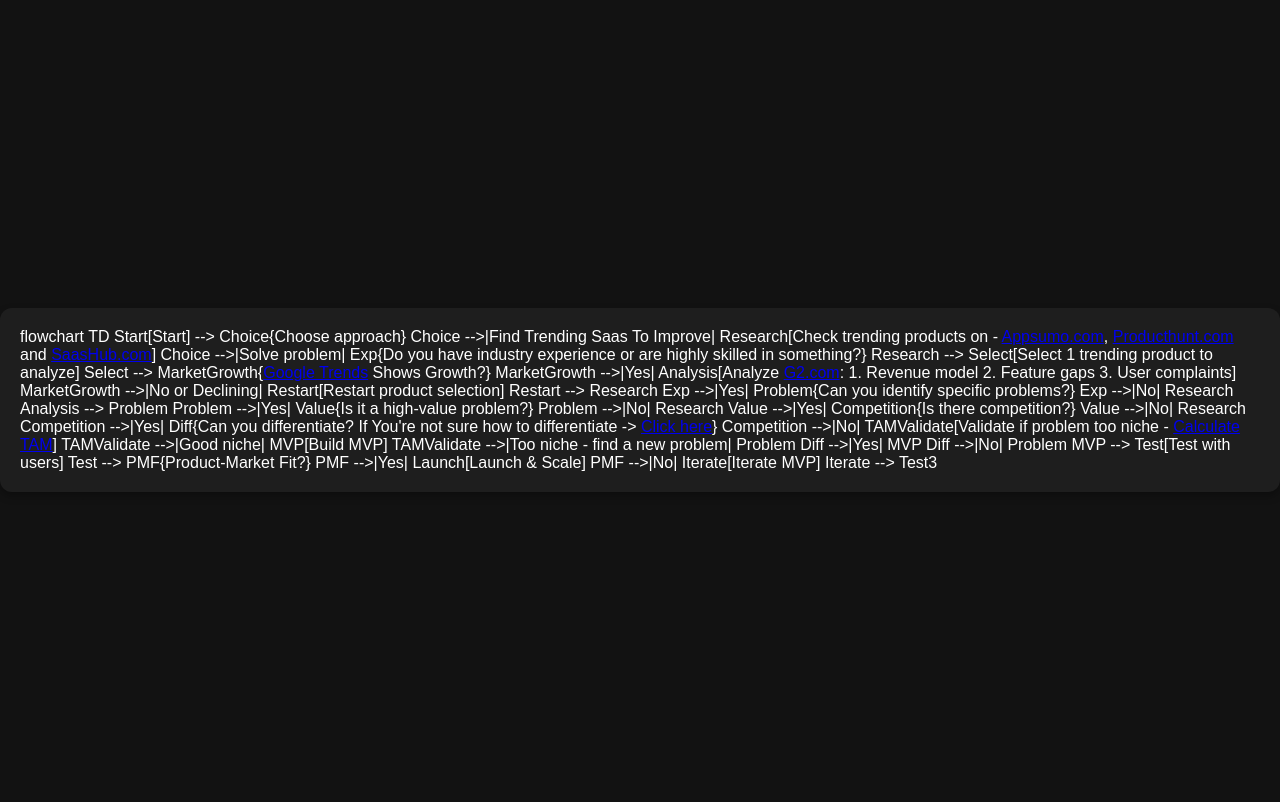
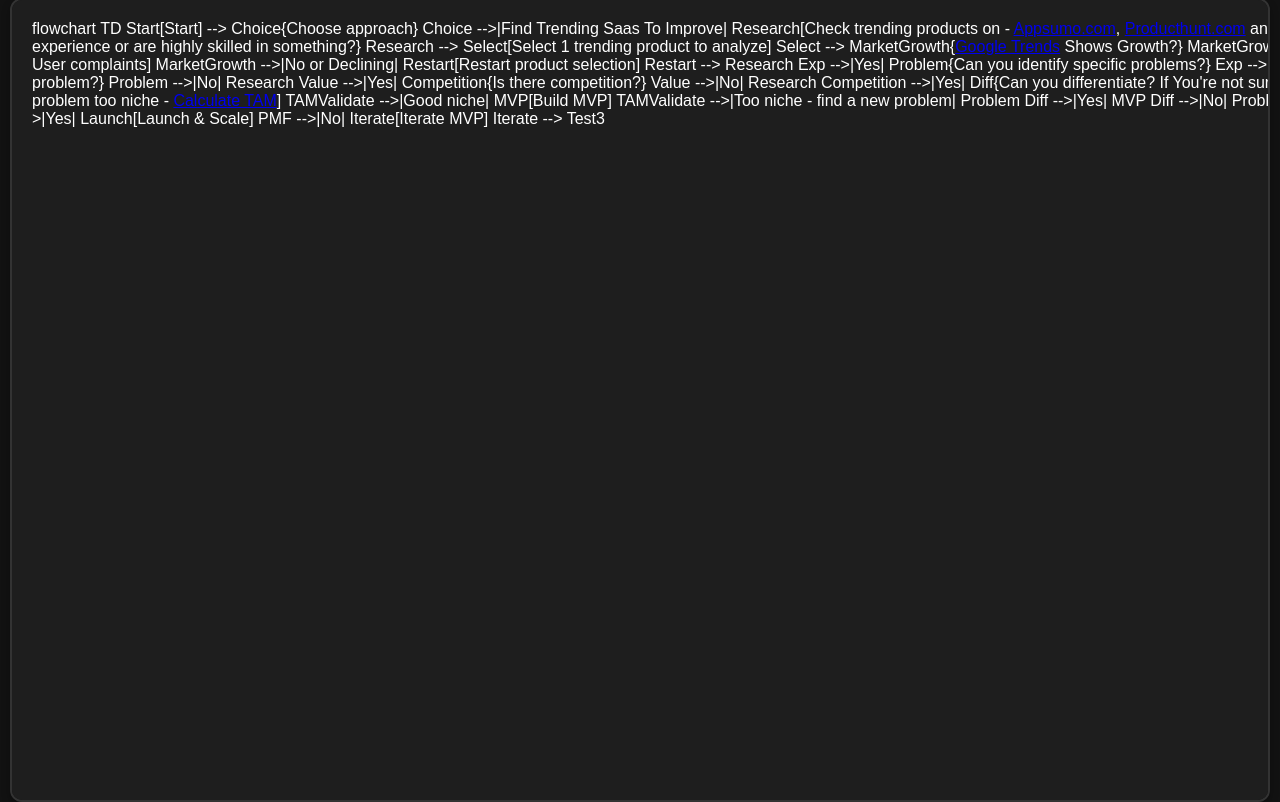
Before and after one commit to zacwillmington/Validation-flow, a plain HTML site: page index.html in a window 1280 px wide. Drawn offline with Linux system fonts and the light colour scheme; a script that the page names is missing.

Commit message:
Update index.html

```diff
--- a/index.html
+++ b/index.html
@@ -16,11 +16,20 @@
             margin: 0;
             font-family: Arial, sans-serif;
         }
-        .mermaid {
+        .container {
+            position: relative;
+            width: 95%;
+            height: 95%;
+            overflow: auto;
+            border: 2px solid #333;
+            border-radius: 12px;
             background-color: #1e1e1e;
-            border-radius: 12px;
             padding: 20px;
             box-shadow: 0 4px 8px rgba(0, 0, 0, 0.3);
+        }
+        .mermaid {
+            width: 1800px; /* Make the flowchart wider */
+            height: auto;
         }
     </style>
     <script>
@@ -30,6 +39,7 @@
     </script>
 </head>
 <body>
+    <div class="container">
         <div class="mermaid">
             flowchart TD
             Start[Start] --> Choice{Choose approach}
@@ -75,5 +85,6 @@
             PMF -->|No| Iterate[Iterate MVP]
             Iterate --> Test3
         </div>
+    </div>
 </body>
 </html>
```
Lines whose indentation alone changed are shown as unchanged.
